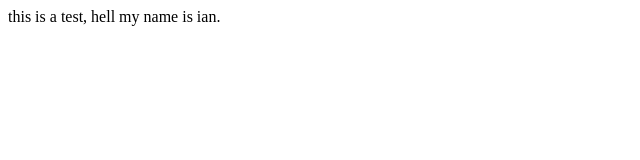
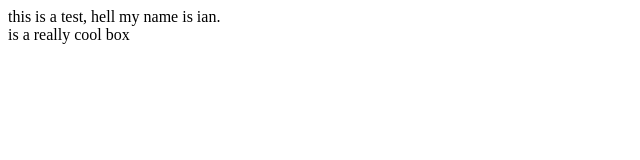
Before and after one commit to jaredhensley/ianstestfolder, a plain HTML site: page index.html in a window 1280 px wide. Shown: the whole page, without its empty margins (0-640 px from the left). Drawn offline with Linux system fonts and the light colour scheme.

Commit message:
added a cool box

```diff
--- a/index.html
+++ b/index.html
@@ -9,6 +9,7 @@
 
 <body>
   this is a test, hell my name is ian.
+  <div>is a really cool box</div>
   <script src="app.js"></script>
 </body>
 
```
